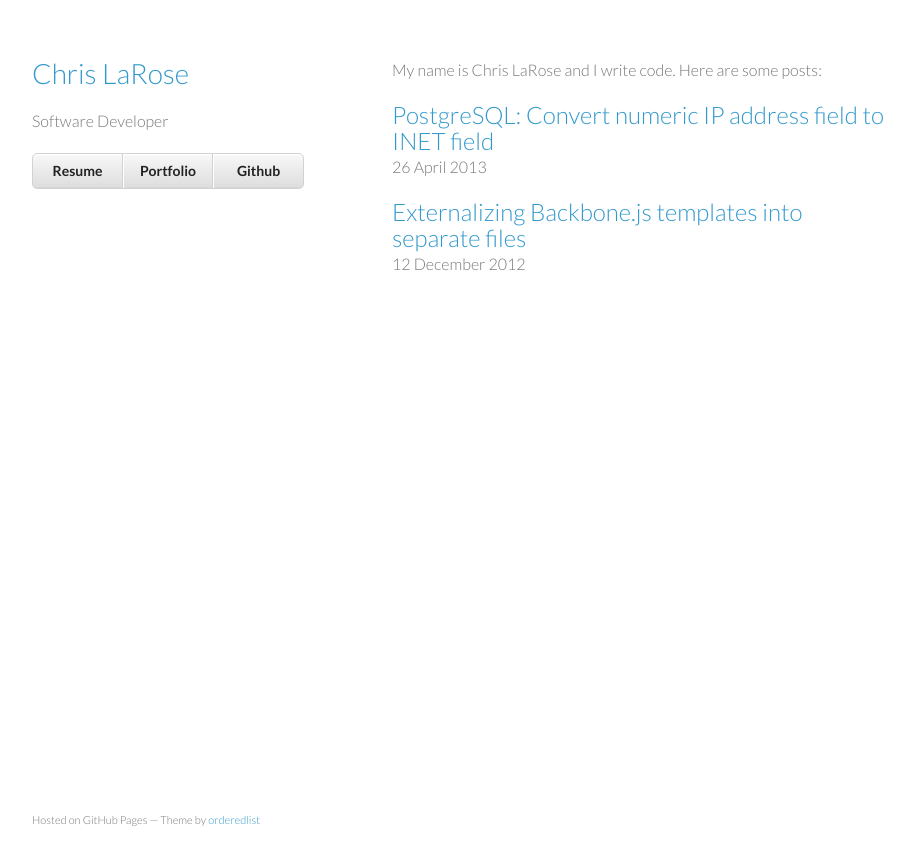
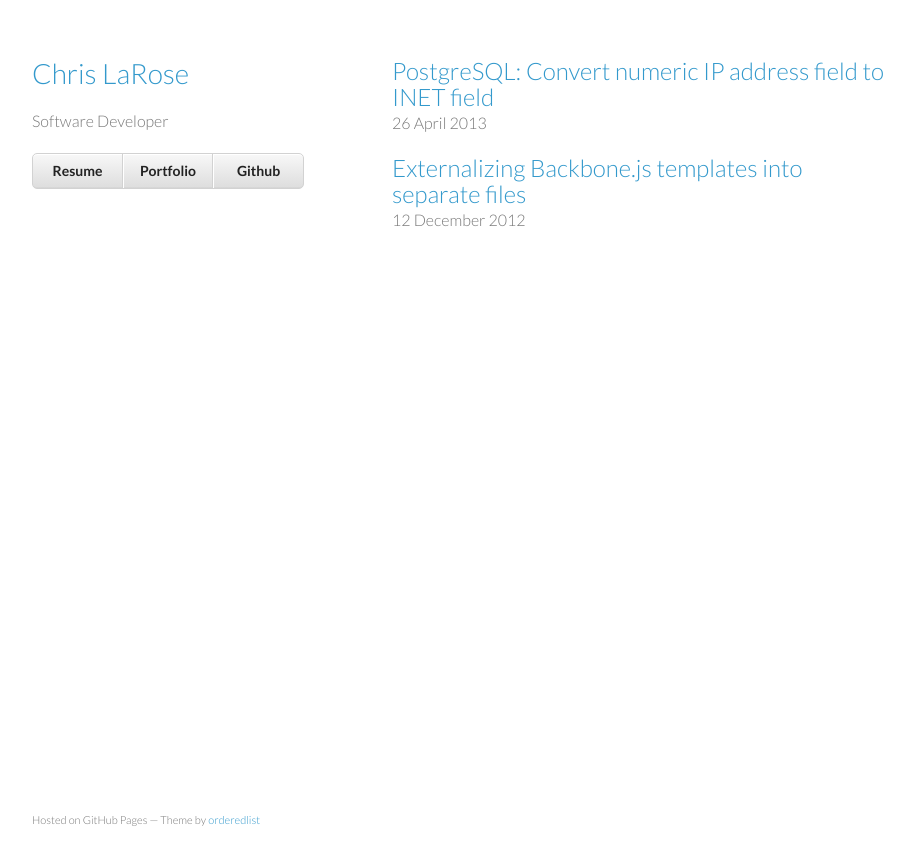
Before and after one commit to cjlarose/cjlarose.github.io, a Jekyll site: the page built from index.html, in a window 1280 px wide. Shown: the top 865 px of the page, without its empty margins (178-1092 px from the left). Built offline with Jekyll 4.4.1, drawn with Linux system fonts in a browser that asks for light colours.

Commit message:
Removed note on index page

```diff
--- a/index.html
+++ b/index.html
@@ -1,9 +1,6 @@
 ---
 layout: default
 ---
-  <p>
-  My name is Chris LaRose and I write code.  Here are some posts:
-  </p>
   <ul class="entries">
     {% for post in site.posts %}
 
```
Also changed, not shown: params.json (deleted, +0 -1 lines).
